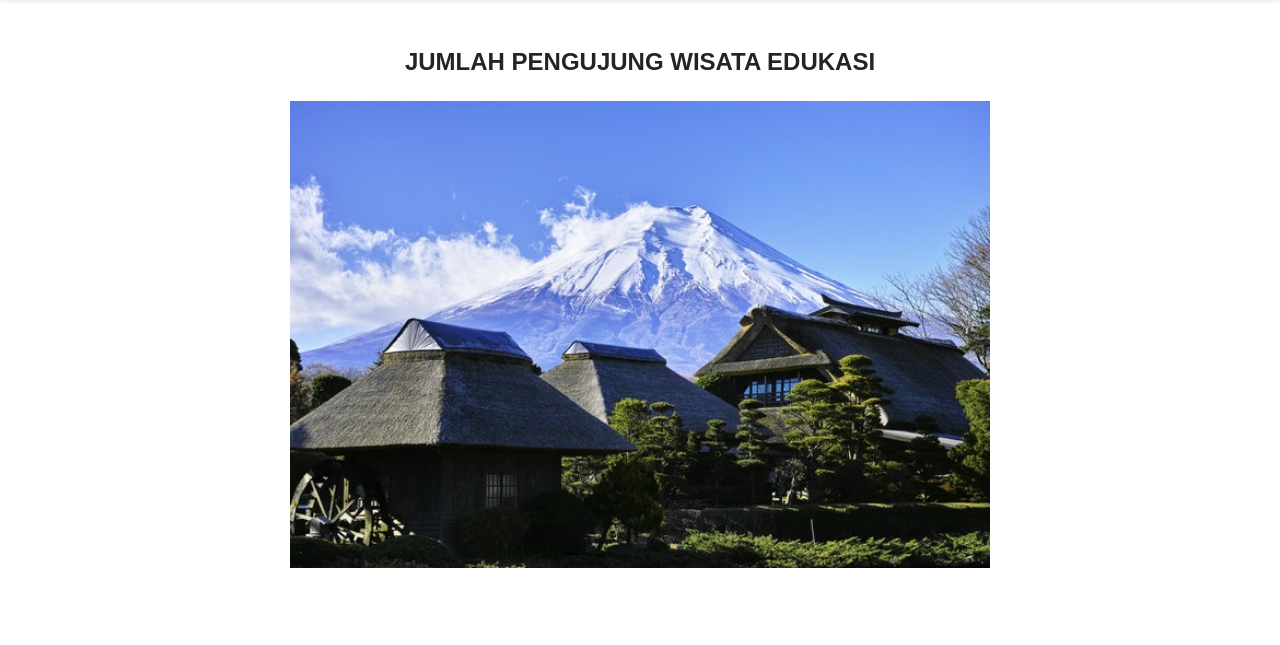
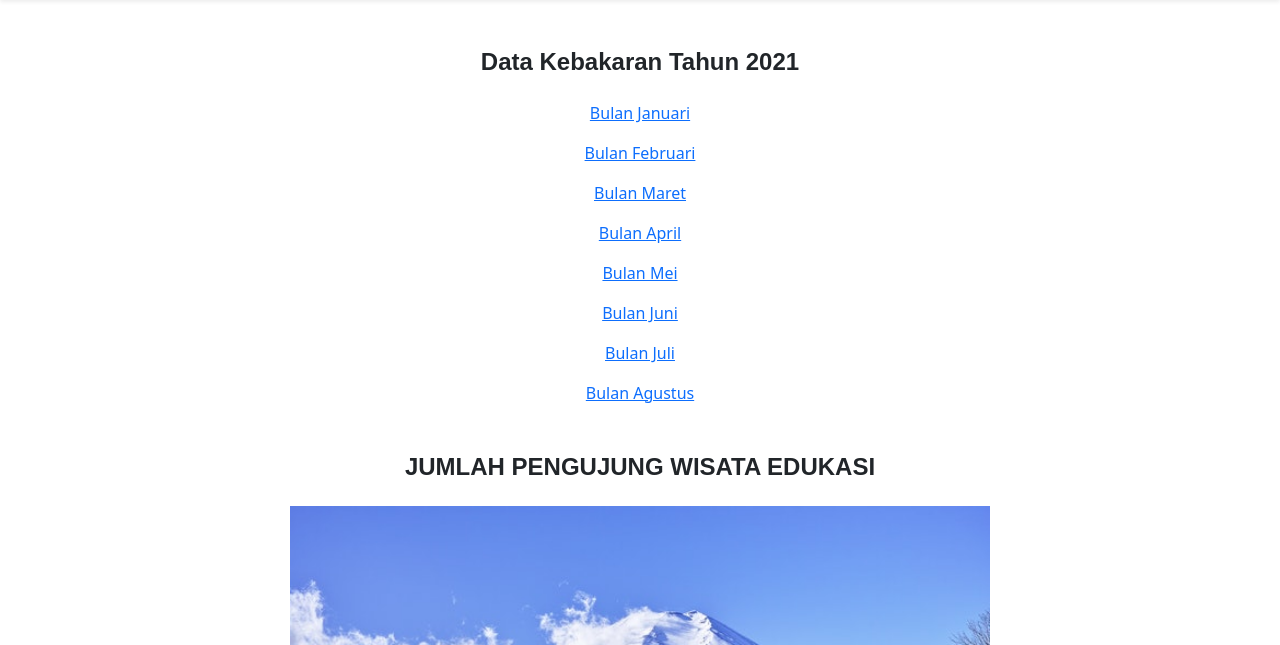
Before and after one commit to alfredtl/final_project, a PHP site: page /data-kebakaran.php in a window 1280 px wide. Shown: the part 56-701 px from the top of the page. Run offline with PHP 8.4, Linux system fonts and the light colour scheme; data that the repository does not hold is empty; some libraries are stand-ins or nearby versions.

```diff
--- a/berita.sql
+++ b/berita.sql
@@ -18,7 +18,7 @@ CREATE TABLE berita (
 
 CREATE DATABASE mydb.data-kebakaran;
 
-CREATE TABLE data-kebakaran (
+CREATE TABLE data_kebakaran (
     id varchar(100) NOT NULL,
     judul varchar(100) NOT NULL,
     slug varchar(100) DEFAULT NULL,
@@ -31,3 +31,7 @@ CREATE TABLE data-kebakaran (
     ) ENGINE=InnoDB DEFAULT
     CHARSET=utf8mb4 ;
     COLLATE=utf8mb4_0900_ai_ci;
+
+
+ALTER TABLE berita ADD gambar BLOB NOT NULL;
+ALTER TABLE user ADD photo_link VARCHAR (60) NOT NULL;
--- a/data-kebakaran.php
+++ b/data-kebakaran.php
@@ -182,6 +182,18 @@
     <!-- ========== Data ========== -->
     <section class="data">
         <div id="data1" class="container" style="margin-bottom: 200px;">
+            <h5 class="data-content text-center fw-bold mt-5 mb-4" style="font-size: 24px; font-family: sans-serif;">Data Kebakaran Tahun 2021</h5>
+
+            <p class="text-center"><a href="https://docs.google.com/spreadsheets/d/1V5BsI2NlaLqLNvIH1uOAGr_veG8WvUTZvXiTgW-IX6E/edit?usp=sharing">Bulan Januari</a></p>
+            <p class="text-center"><a href="https://docs.google.com/spreadsheets/d/14wG_lOhGSqlsZS8wcroVH6agcfdkvrslYSLS_c4oE_0/edit?usp=sharing">Bulan Februari</a></p>
+            <p class="text-center"><a href="https://docs.google.com/spreadsheets/d/1XXW-KG2z1EJsAJ736BhaaPAEMjtDhIWvuxOtZ-VRqpI/edit?usp=sharing">Bulan Maret</a></p>
+            <p class="text-center"><a href="https://docs.google.com/spreadsheets/d/1jL2vBhhxsjER_43qLBfQGEwOZbW7XoNyETC7RbP1Wy8/edit?usp=sharing">Bulan April</a></p>
+            <p class="text-center"><a href="https://docs.google.com/spreadsheets/d/1Nc7t3Y7mwsxgaf8XFSmlnFV20ua92AdNGkNdVLGf4gk/edit?usp=sharing">Bulan Mei</a></p>
+            <p class="text-center"><a href="https://docs.google.com/spreadsheets/d/1kcwI71bsnxsxBkX10iqtEu6Zsk-KoMvW6wBa7nXMoOo/edit?usp=sharing">Bulan Juni</a></p>
+            <p class="text-center"><a href="https://docs.google.com/spreadsheets/d/16McdP-aJHylAogYrk9eHr-VJs1tKePUrRICyZgEeDhg/edit?usp=sharing">Bulan Juli</a></p>
+            <p class="text-center"><a href="https://docs.google.com/spreadsheets/d/1f86CPQny1tXRtwk8T5w_S2x3OblMI0IhVj1Hae_T1bs/edit?usp=sharing">Bulan Agustus</a></p>
+
+
             <h5 class="data-content text-center fw-bold mt-5 mb-4" style="font-size: 24px; font-family: sans-serif;">JUMLAH PENGUJUNG WISATA EDUKASI</h5>
             <div class="row">
                 <div class="graph">
```
Also changed, not shown: berita.php (+11 -8 lines), image/berita-1.jpg (added), image/berita-10.jpg (added), image/berita-2.jpg (added), image/berita-3.jpg (added), image/berita-4.jpg (added), image/berita-5.jpg (added), image/berita-6.jpg (added), image/berita-7.jpg (added), image/berita-8.jpg (added), image/berita-9.jpg (added).
